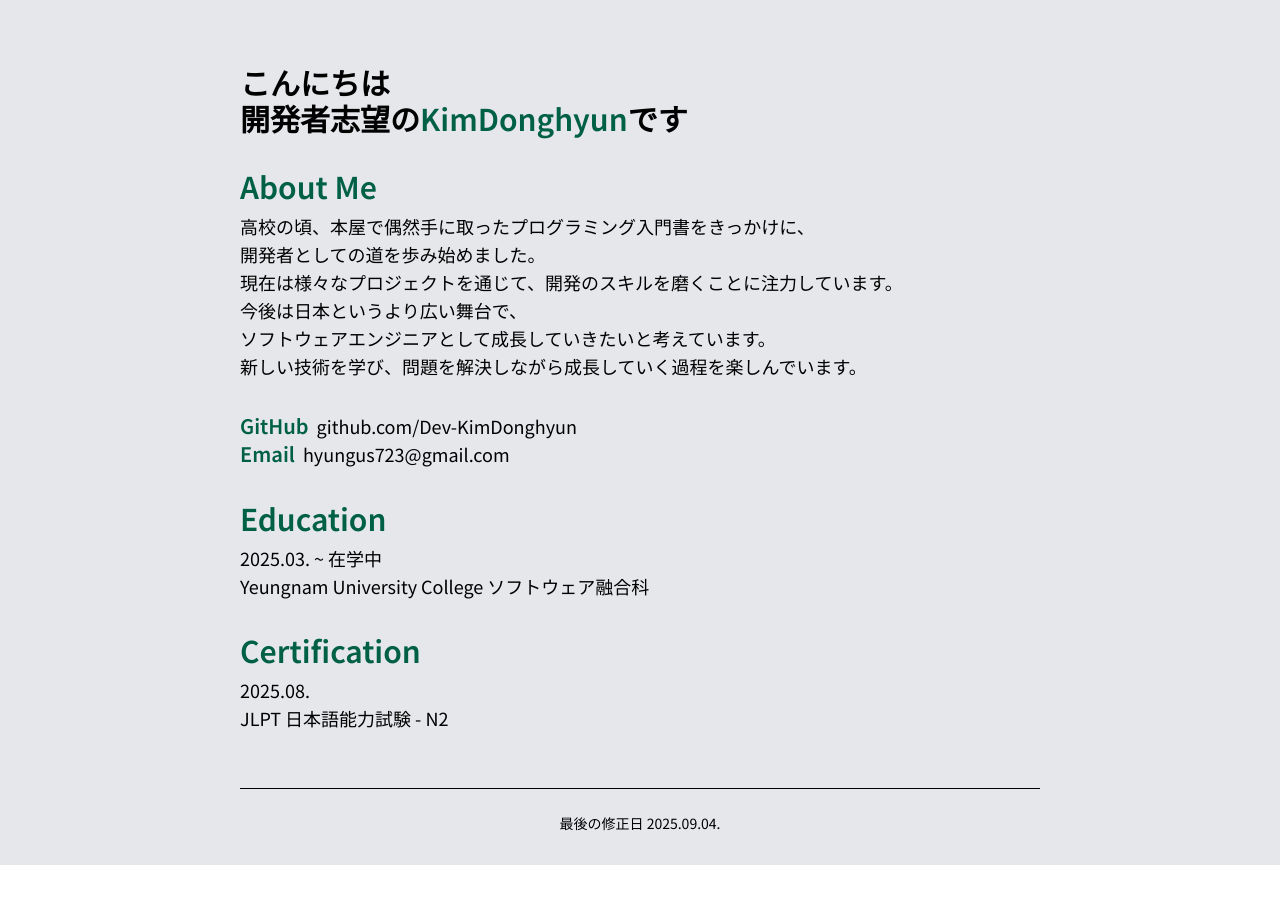
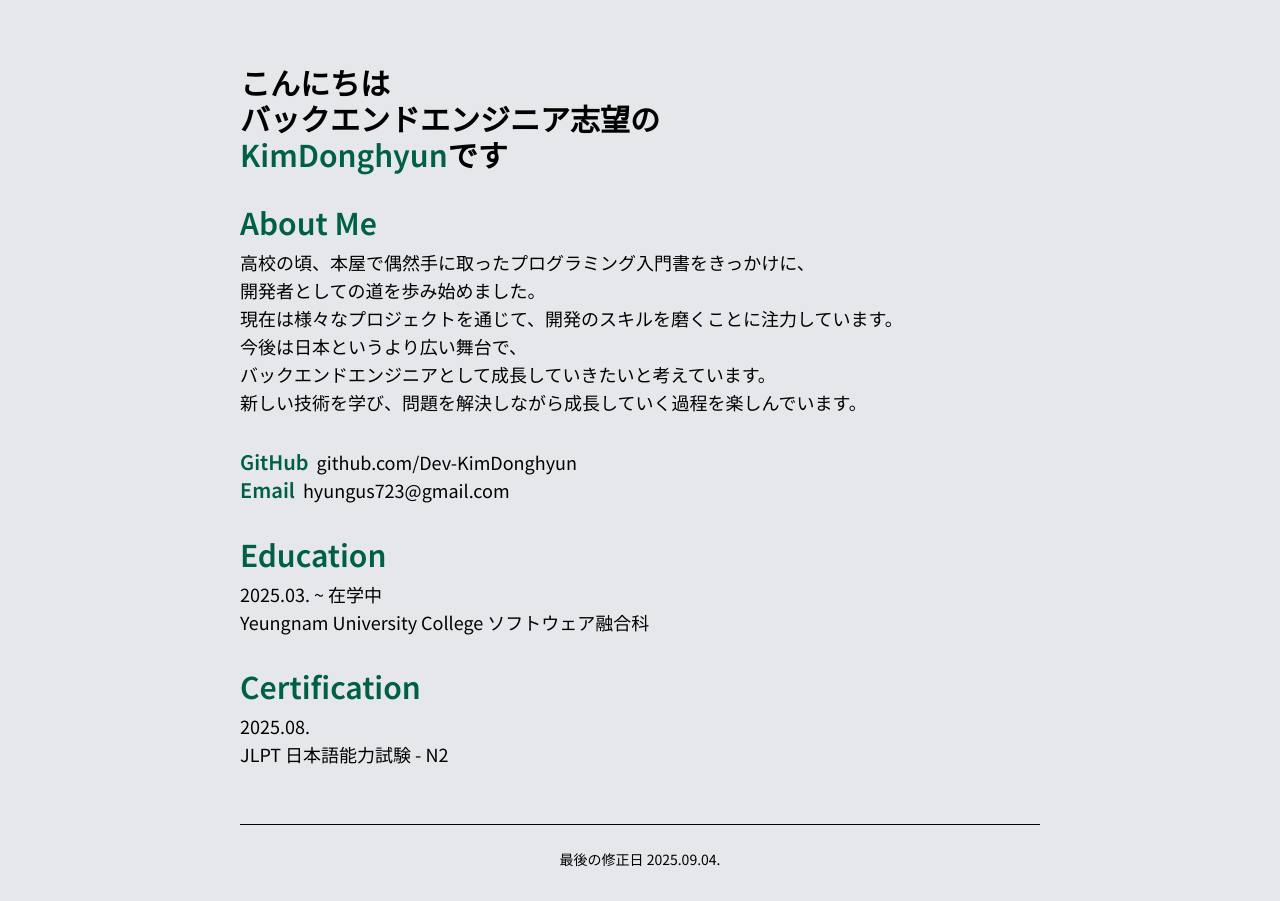
Before and after one commit to Dev-KimDonghyun/Portfolio-Web, a React (Vite) app: page / in a window 1280 px wide. Before the commit the page ends 865 px from the top, so only its background shows below. Built offline with nearby package versions, Linux system fonts and the light colour scheme.

Commit message:
chore: Restore Backend Engineer Text on Page

```diff
--- a/src/components/AboutJp.jsx
+++ b/src/components/AboutJp.jsx
@@ -5,7 +5,7 @@ const AboutJp = () => {
       <p className="text-sm sm:text-lg break-keep break-words">
         高校の頃、本屋で偶然手に取ったプログラミング入門書をきっかけに、開発者としての道を歩み始めました。<br/>
         現在は様々なプロジェクトを通じて、開発のスキルを磨くことに注力しています。<br/>
-        今後は日本というより広い舞台で、ソフトウェアエンジニアとして成長していきたいと考えています。<br/>
+        今後は日本というより広い舞台で、バックエンドエンジニアとして成長していきたいと考えています。<br/>
         新しい技術を学び、問題を解決しながら成長していく過程を楽しんでいます。
       </p>
     </div>
--- a/src/components/TitleJp.jsx
+++ b/src/components/TitleJp.jsx
@@ -1,7 +1,13 @@
 const TitleJp = () => {
   return (
     <div className="text-lg sm:text-2xl md:text-3xl font-semibold">
-      <h1>こんにちは<br/>開発者志望の<span className="text-emerald-800">KimDonghyun</span>です</h1>
+      <h1>
+        こんにちは
+        <br />
+        バックエンドエンジニア志望の
+        <br />
+        <span className="text-emerald-800">KimDonghyun</span>です
+      </h1>
     </div>
   );
 };
```
